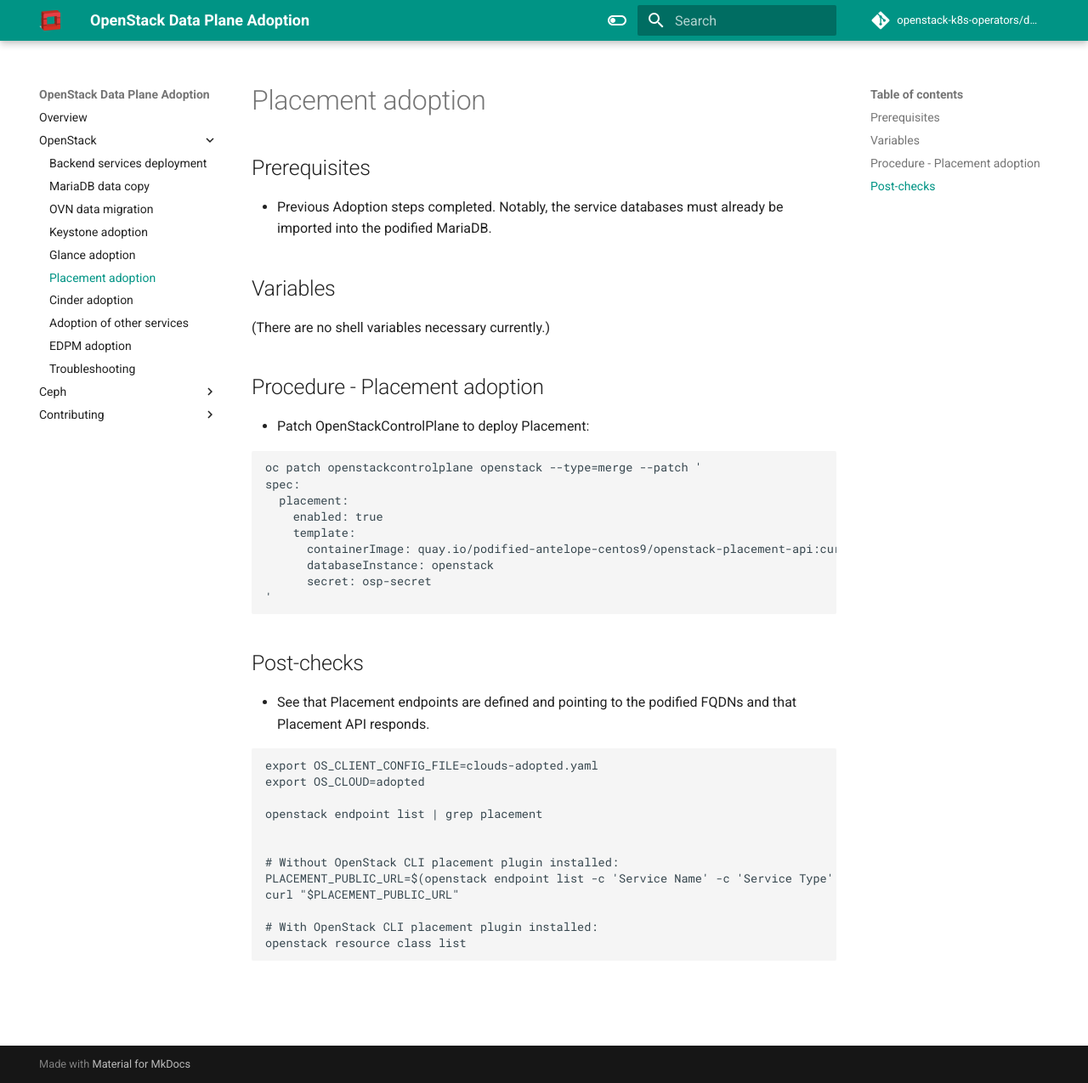
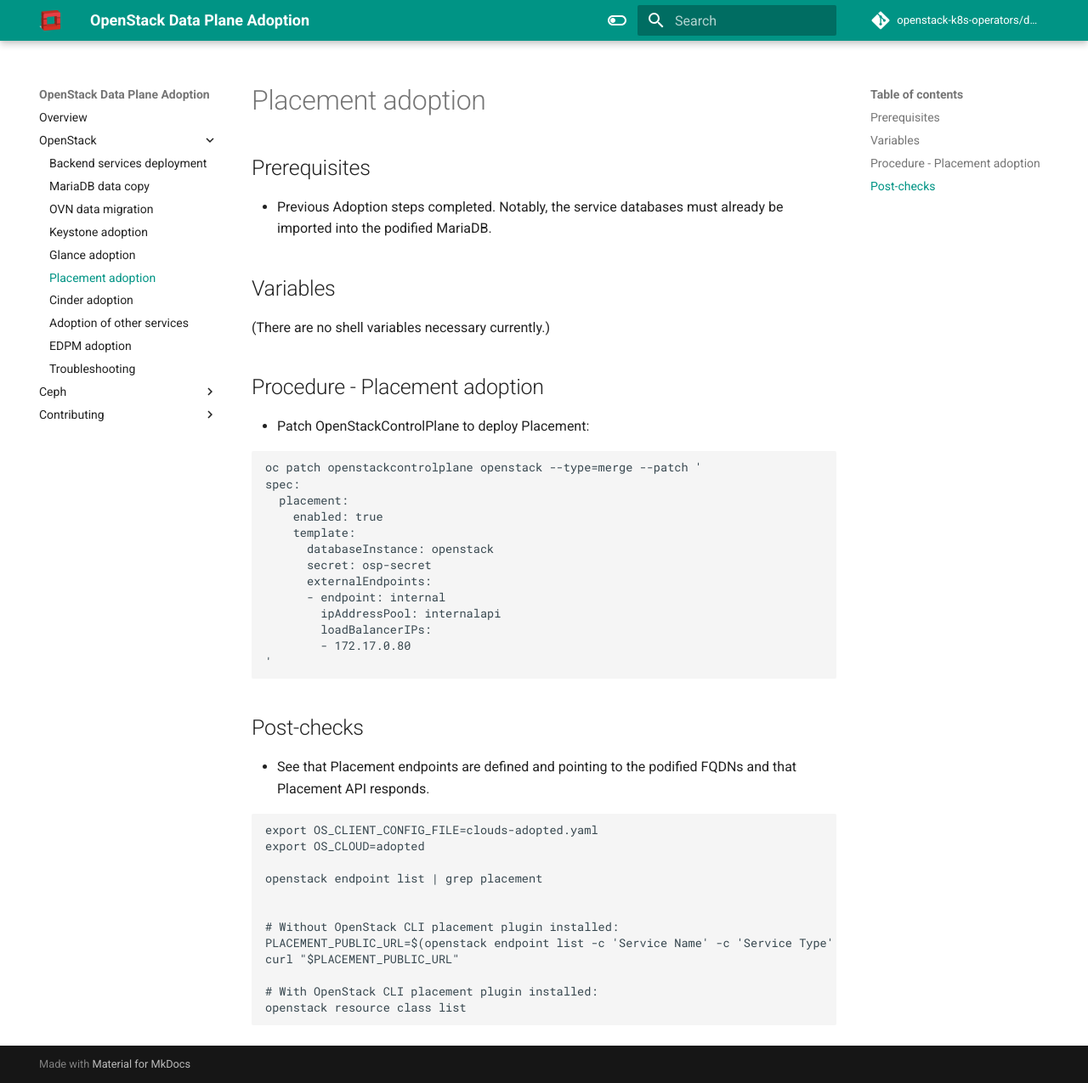
Before and after one commit to openstack-k8s-operators/data-plane-adoption, an MkDocs documentation site: the page built from docs/openstack/placement_adoption.md, in a window 1280 px wide and 1275 px high. Shown: the whole window at 85% size. Built offline with MkDocs 1.6.1 and Material for MkDocs 9.7.7, drawn with Linux system fonts in a browser that asks for light colours; comment, search, counter and statistics services are not loaded; the version menu is left out.

Commit message:
Add network isolation parameters for Placement

````diff
--- a/docs/openstack/placement_adoption.md
+++ b/docs/openstack/placement_adoption.md
@@ -19,9 +19,13 @@
     placement:
       enabled: true
       template:
-        containerImage: quay.io/podified-antelope-centos9/openstack-placement-api:current-podified
         databaseInstance: openstack
         secret: osp-secret
+        externalEndpoints:
+        - endpoint: internal
+          ipAddressPool: internalapi
+          loadBalancerIPs:
+          - 172.17.0.80
   '
   ```
 
````
Also changed, not shown: 1 other file.
